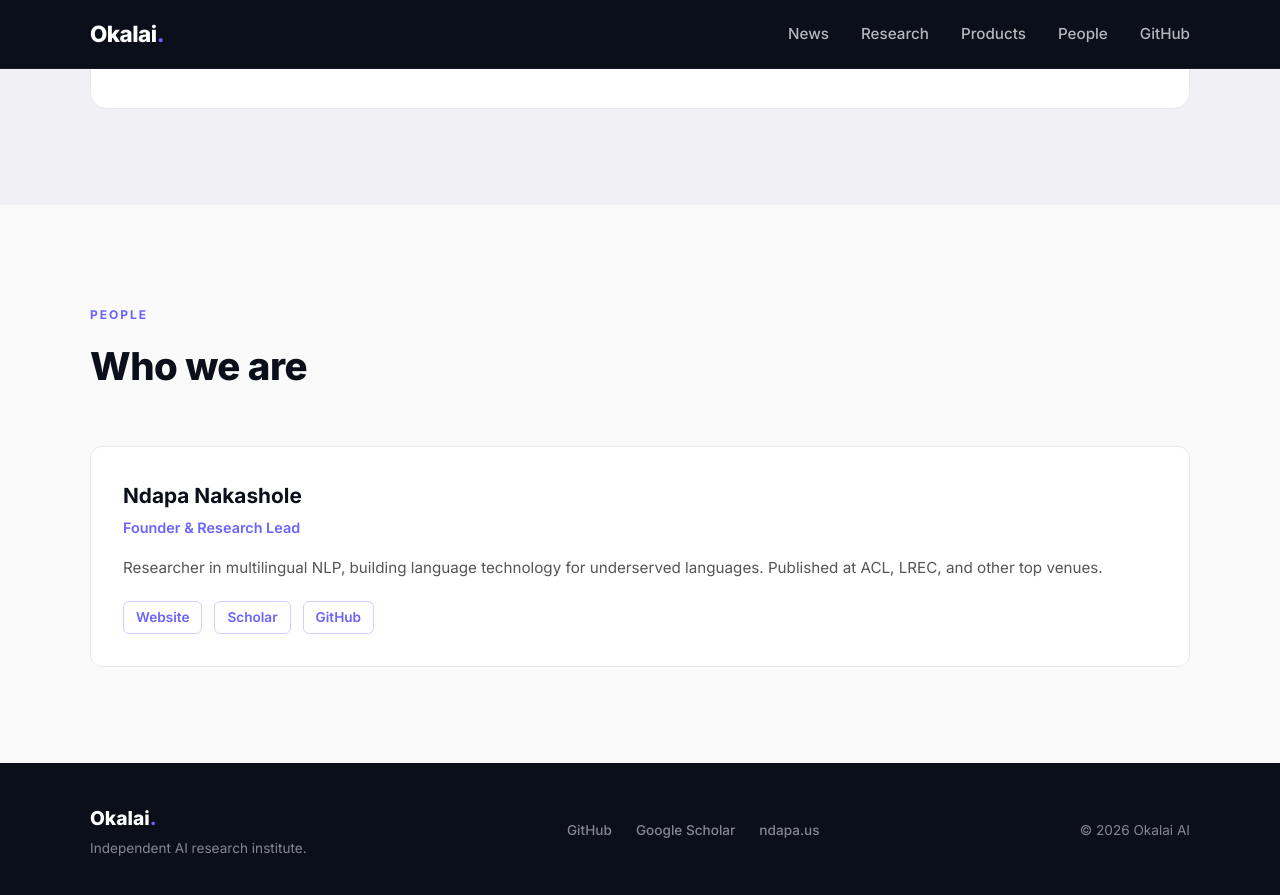
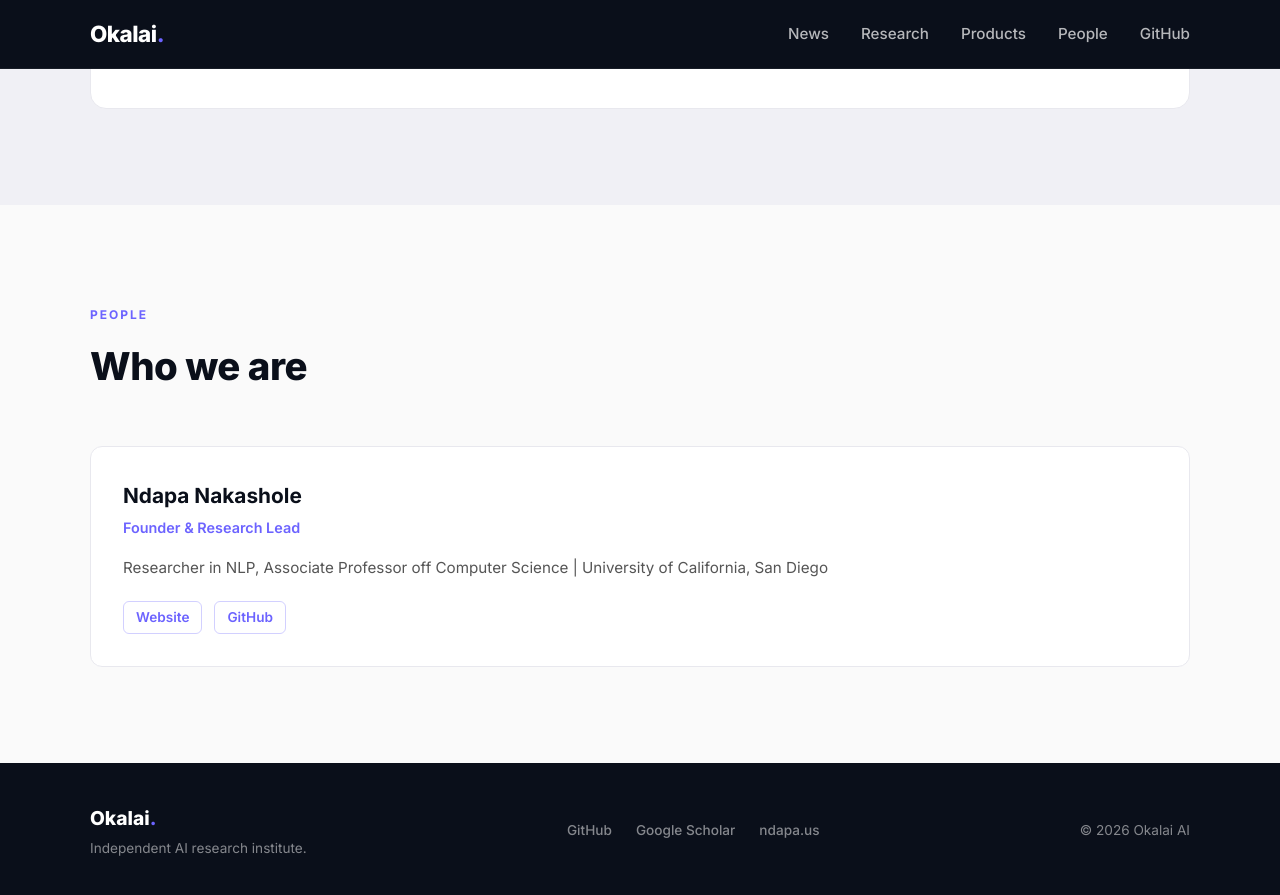
Before and after one commit to okalai-ai/okalai-site, a Jekyll site: the page built from index.md, in a window 1280 px wide and 900 px high, scrolled down 2199 px. Shown: the top 895 px of the window. Built offline with Jekyll 4.4.1, drawn with Linux system fonts in a browser that asks for light colours.

Commit message:
Change hero image and update Ndapa's bio
Updated hero image and modified bio for Ndapa Nakashole.

```diff
--- a/index.md
+++ b/index.md
@@ -18,7 +18,7 @@ title: Home
       </div>
     </div>
     <div class="hero-image" data-sr>
-      <img src="/assets/images/okalai-hero2.png" alt="Okalai AI" />
+      <img src="/assets/images/okalai-hero.png" alt="Okalai AI" />
     </div>
   </div>
   <div class="hero-gradient"></div>
@@ -128,11 +128,10 @@ title: Home
           <h3>Ndapa Nakashole</h3>
           <p class="person-role">Founder &amp; Research Lead</p>
           <p class="person-bio">
-            Researcher in multilingual NLP, building language technology for underserved languages. Published at ACL, LREC, and other top venues.
+            Researcher in  NLP, Associate Professor off Computer Science | University of California, San Diego
           </p>
           <div class="person-links">
             <a href="https://ndapa.us" target="_blank" rel="noopener">Website</a>
-            <a href="https://scholar.google.com/citations?user=wGKNFIkAAAAJ" target="_blank" rel="noopener">Scholar</a>
             <a href="https://github.com/okalai-ai" target="_blank" rel="noopener">GitHub</a>
           </div>
         </div>
```
